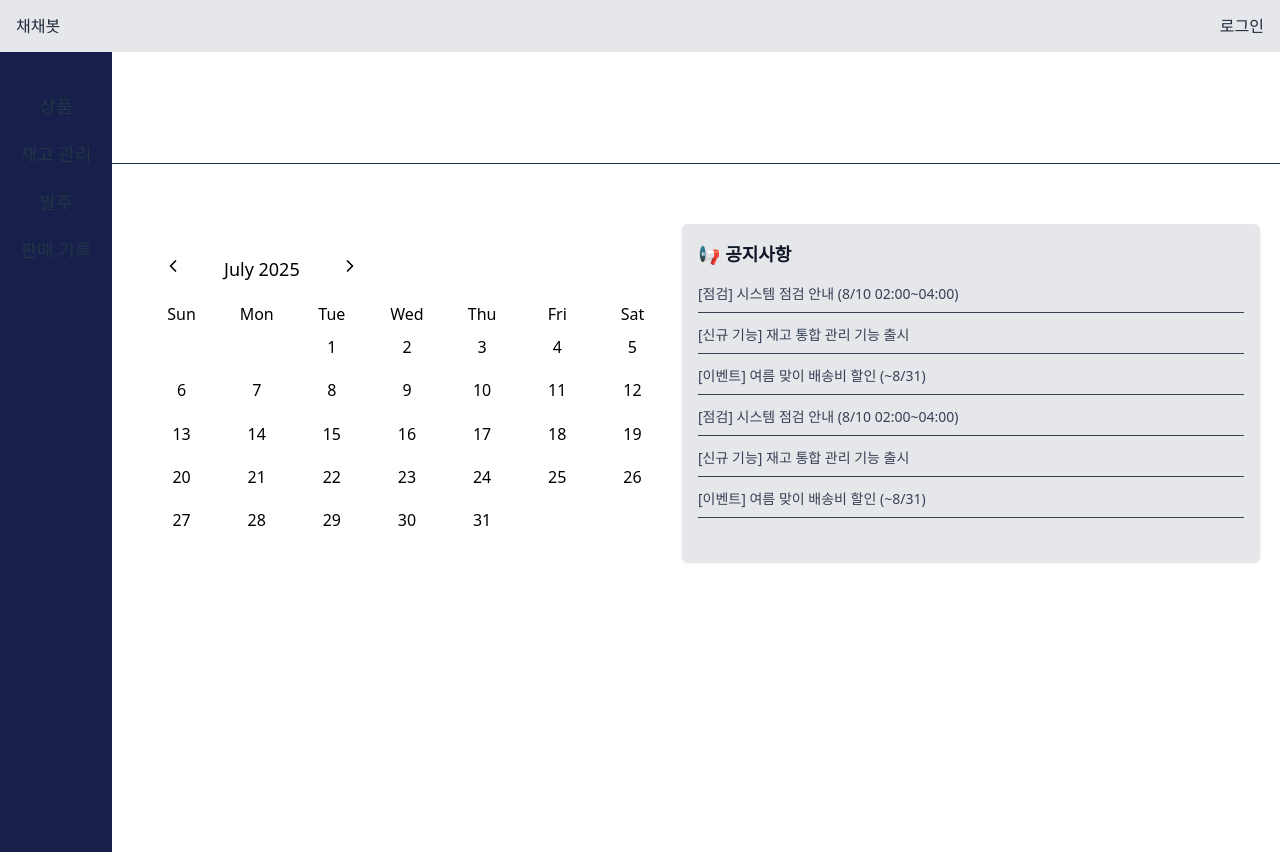
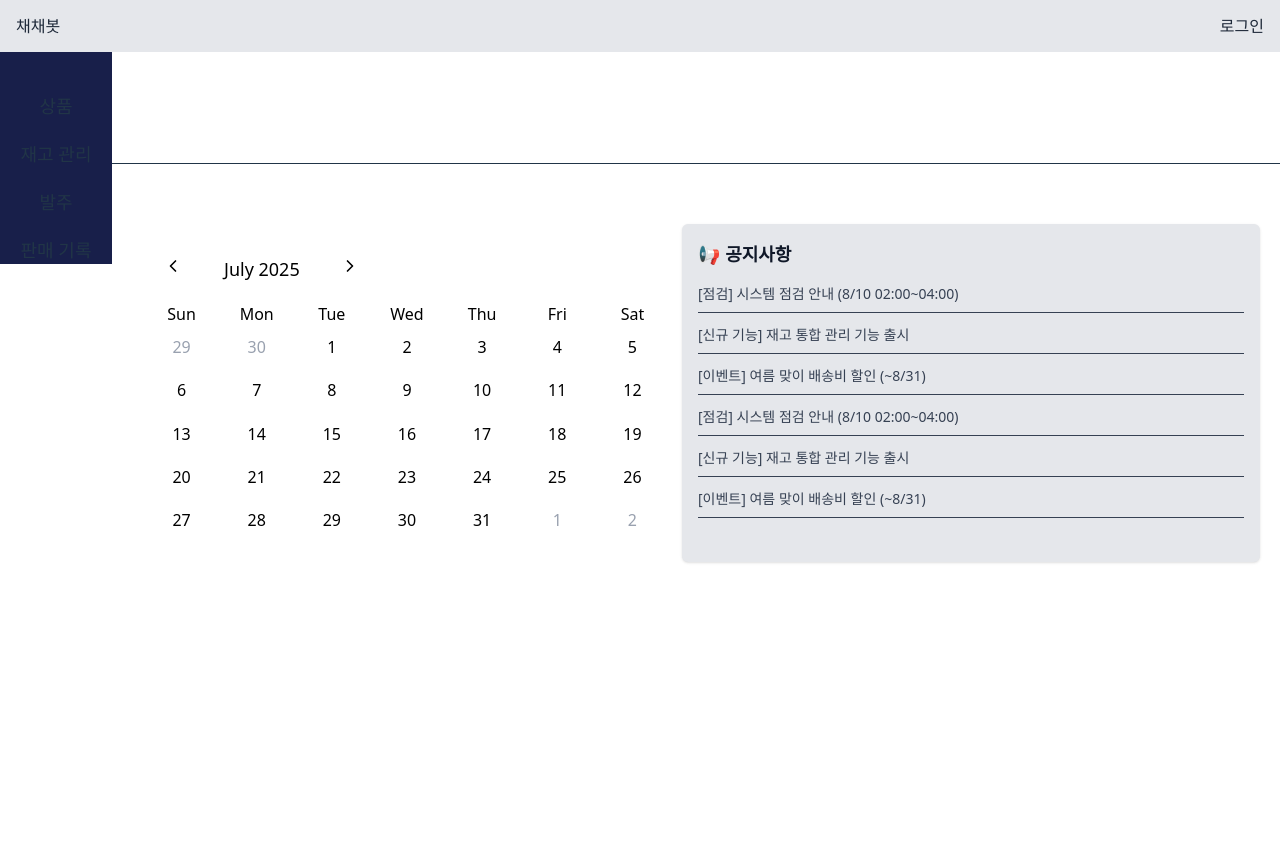
Before and after one commit to team-chaechae/chae-chae-ui, a React (Vite) app: page / in a window 1280 px wide. After the commit the page ends 800 px from the top, so only its background shows below. Built offline with nearby package versions, Linux system fonts and the light colour scheme.

Commit message:
[ feat ]  달력 이전/다음 달 날짜 표시 및 스타일 적용 (#5)

```diff
--- a/src/components/ui/Calendar.tsx
+++ b/src/components/ui/Calendar.tsx
@@ -12,7 +12,7 @@ export const Calendar = () => {
       nextLabel={<ChevronRight className='w-5 h-5' />}
       prev2Label={null}
       next2Label={null}
-      showNeighboringMonth={false}
+      showNeighboringMonth
     />
   );
 };
--- a/src/index.css
+++ b/src/index.css
@@ -5,7 +5,6 @@
     system-ui, Avenir, Helvetica, Arial, sans-serif;
   line-height: 1.5;
   font-weight: 400;
-
   color-scheme: light dark;
   color: rgba(255, 255, 255, 0.87);
   background-color: #242424;
@@ -14,18 +13,15 @@
 }
 
 body {
-  margin: 0;
-  @apply flex flex-col items-center min-h-screen w-full;
+  @apply flex flex-col items-center w-full m-0;
 }
 
 * {
   box-sizing: border-box;
 }
 
-html,
-body,
-#root {
-  height: 100%;
+html {
+  min-height: 100vh;
 }
 
 input::placeholder {
@@ -65,10 +61,18 @@ button:focus {
 .react-calendar__month-view__weekdays__weekday abbr {
   @apply no-underline;
 }
-
+.react-calendar__month-view__days__day--neighboringMonth {
+  @apply text-gray-400;
+}
 @media (prefers-color-scheme: light) {
   #root {
     color: #213547;
     background-color: #ffffff;
   }
 }
+@media (prefers-color-scheme: dark) {
+  #root {
+    color: #ffffff;
+    background-color: #121212;
+  }
+}
```
